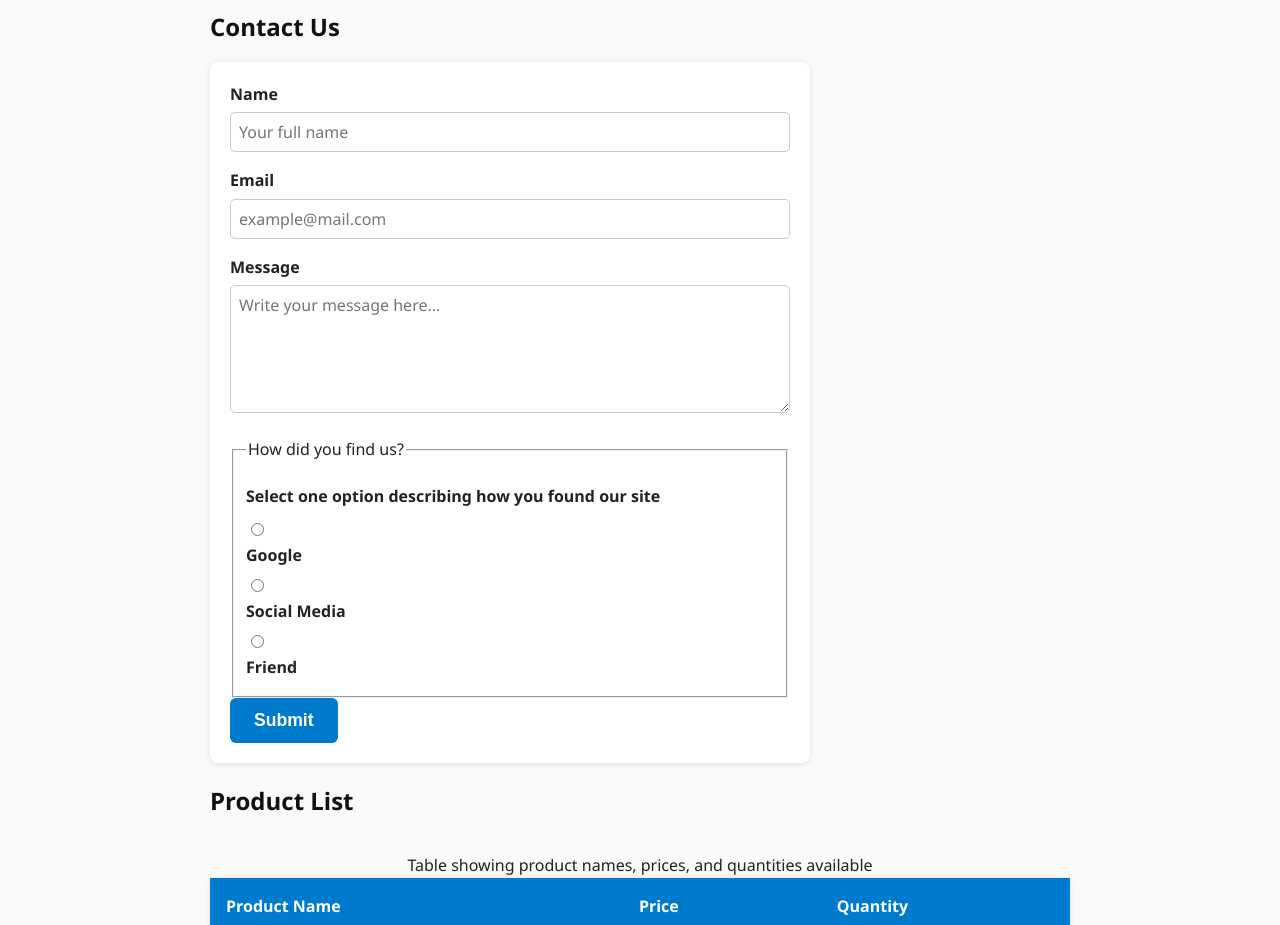
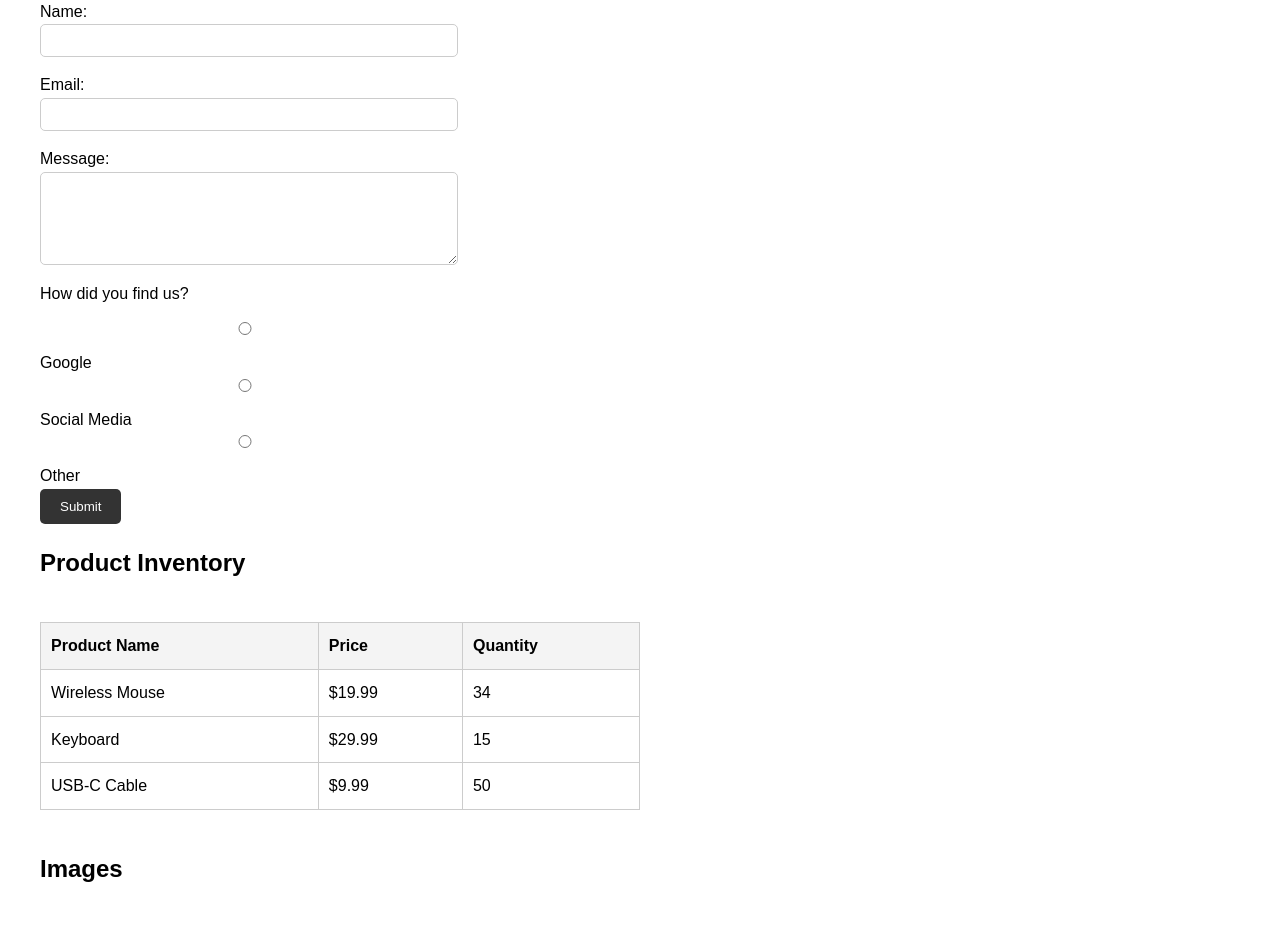
Before and after one commit to 6130emajM/module-4-html-assignment, a plain HTML site: page index.html in a window 1280 px wide. Shown: the part 185-1110 px from the top of the page. Drawn offline with Linux system fonts and the light colour scheme.

```diff
--- a/index.html
+++ b/index.html
@@ -1,295 +1,162 @@
 <!DOCTYPE html>
 <html lang="en">
+
 <head>
   <meta charset="UTF-8" />
-  <meta name="viewport" content="width=device-width, initial-scale=1" />
+  <meta name="viewport" content="width=device-width, initial-scale=1.0" />
   <title>Module 4 HTML Assignment</title>
   <style>
-    /* Reset and base styles */
-    *, *::before, *::after {
-      box-sizing: border-box;
-    }
     body {
-      font-family: 'Segoe UI', Tahoma, Geneva, Verdana, sans-serif;
+      font-family: Arial, sans-serif;
+      margin: 40px;
       line-height: 1.6;
-      margin: 20px;
-      background: #fafafa;
-      color: #222;
-      max-width: 900px;
-      margin-left: auto;
-      margin-right: auto;
-      padding: 20px;
     }
 
-    /* Navigation styles */
-    nav {
-      margin-bottom: 2rem;
-      background-color: #ffffff;
-      border-radius: 8px;
-      box-shadow: 0 1px 4px rgba(0,0,0,0.1);
-    }
     nav ul {
       list-style: none;
+      padding: 0;
       display: flex;
-      justify-content: flex-start;
-      padding: 0.75rem 1rem;
-      gap: 2rem;
-      margin: 0;
+      gap: 20px;
+      background-color: #f0f0f0;
+      padding: 10px;
+      border-radius: 8px;
     }
+
+    nav ul li {
+      display: inline;
+    }
+
     nav ul li a {
       text-decoration: none;
-      color: #007acc;
-      font-weight: 600;
-      font-size: 1rem;
-      transition: color 0.3s ease;
-    }
-    nav ul li a:hover,
-    nav ul li a:focus {
-      color: #005a99;
-      outline: none;
+      color: #333;
+      font-weight: bold;
     }
 
-    /* Headings */
-    h1, h2 {
-      color: #111;
-      margin-bottom: 1rem;
+    form,
+    table,
+    .images {
+      margin-top: 40px;
     }
 
-    /* Form styles */
-    form {
-      background: #fff;
-      padding: 1.25rem;
-      border-radius: 8px;
-      box-shadow: 0 1px 6px rgba(0,0,0,0.1);
-      max-width: 600px;
+    input,
+    textarea {
+      display: block;
+      width: 100%;
+      max-width: 400px;
+      margin-bottom: 15px;
+      padding: 8px;
+      border-radius: 5px;
+      border: 1px solid #ccc;
     }
-    form label {
-      font-weight: 600;
-      display: block;
-      margin-bottom: 0.3rem;
-    }
-    form input[type="text"],
-    form input[type="email"],
-    form textarea {
-      width: 100%;
-      padding: 0.5rem;
-      margin-bottom: 1rem;
-      border: 1px solid #ccc;
-      border-radius: 5px;
-      font-size: 1rem;
-      transition: border-color 0.3s ease;
-      font-family: inherit;
-      resize: vertical;
-    }
-    form input[type="text"]:focus,
-    form input[type="email"]:focus,
-    form textarea:focus {
-      border-color: #007acc;
-      outline: none;
-      box-shadow: 0 0 5px rgba(0, 122, 204, 0.5);
-    }
-    form input[type="submit"] {
-      background-color: #007acc;
+
+    button {
+      padding: 10px 20px;
+      background-color: #333;
       color: white;
       border: none;
-      padding: 0.75rem 1.5rem;
-      border-radius: 6px;
-      font-size: 1.1rem;
-      cursor: pointer;
-      font-weight: 700;
-      transition: background-color 0.3s ease;
-    }
-    form input[type="submit"]:hover,
-    form input[type="submit"]:focus {
-      background-color: #005a99;
-      outline: none;
-    }
-
-    /* Radio button group */
-    .radio-group p {
-      font-weight: 600;
-      margin-top: 1rem;
-      margin-bottom: 0.5rem;
-    }
-    .radio-group label {
-      margin-right: 1.5rem;
-      cursor: pointer;
-    }
-    .radio-group input[type="radio"] {
-      margin-right: 0.25rem;
+      border-radius: 5px;
       cursor: pointer;
     }
 
-    /* Table styles */
     table {
       border-collapse: collapse;
       width: 100%;
-      margin-top: 2rem;
-      background: #fff;
-      box-shadow: 0 1px 6px rgba(0,0,0,0.1);
-      border-radius: 8px;
-      overflow: hidden;
-    }
-    thead {
-      background-color: #007acc;
-      color: #fff;
-    }
-    th, td {
-      padding: 1rem;
-      text-align: left;
-      border-bottom: 1px solid #ddd;
-      font-size: 1rem;
-    }
-    tbody tr:hover {
-      background-color: #f1faff;
+      max-width: 600px;
     }
 
-    /* Image gallery */
-    .gallery {
-      margin-top: 2rem;
-      display: flex;
-      gap: 1.5rem;
-      flex-wrap: wrap;
-      justify-content: center;
+    th,
+    td {
+      border: 1px solid #ccc;
+      padding: 10px;
+      text-align: left;
     }
-    .gallery img {
-      max-width: 300px;
-      width: 100%;
-      height: auto;
-      box-shadow: 0 1px 8px rgba(0,0,0,0.1);
-      transition: transform 0.3s ease;
+
+    th {
+      background-color: #f4f4f4;
     }
-    .gallery img.rounded {
+
+    img {
+      margin-top: 20px;
+    }
+
+    .rounded {
       border-radius: 15px;
-      border: 2px solid #ccc;
-    }
-    .gallery img:hover {
-      transform: scale(1.05);
     }
   </style>
 </head>
+
 <body>
-
   <!-- Navigation Bar -->
-  <nav aria-label="Primary navigation">
+  <nav>
     <ul>
-      <li><a href="#" aria-current="page">Home</a></li>
+      <li><a href="#">Home</a></li>
       <li><a href="#">About</a></li>
       <li><a href="#">Contact</a></li>
     </ul>
   </nav>
 
-  <main>
-    <h1>Welcome to My HTML Assignment</h1>
+  <!-- Form Section -->
+  <section>
+    <h2>Contact Us</h2>
+    <form>
+      <label for="name">Name:</label>
+      <input type="text" id="name" name="name" required />
 
-    <!-- Contact Form Section -->
-    <section aria-labelledby="contact-form-title">
-      <h2 id="contact-form-title">Contact Us</h2>
-      <form action="#" method="post" novalidate>
-        <label for="name">Name</label>
-        <input
-          type="text"
-          id="name"
-          name="name"
-          placeholder="Your full name"
-          required
-          aria-required="true"
-          autocomplete="name"
-        />
+      <label for="email">Email:</label>
+      <input type="email" id="email" name="email" required />
 
-        <label for="email">Email</label>
-        <input
-          type="email"
-          id="email"
-          name="email"
-          placeholder="example@mail.com"
-          required
-          aria-required="true"
-          autocomplete="email"
-        />
+      <label for="message">Message:</label>
+      <textarea id="message" name="message" rows="5" required></textarea>
 
-        <label for="message">Message</label>
-        <textarea
-          id="message"
-          name="message"
-          rows="5"
-          placeholder="Write your message here..."
-        ></textarea>
+      <!-- Bonus: Radio Buttons -->
+      <p>How did you find us?</p>
+      <label><input type="radio" name="source" value="Google" /> Google</label><br />
+      <label><input type="radio" name="source" value="Social Media" /> Social Media</label><br />
+      <label><input type="radio" name="source" value="Other" /> Other</label><br />
 
-        <!-- BONUS: Radio buttons -->
-        <fieldset class="radio-group" aria-describedby="findus-desc">
-          <legend>How did you find us?</legend>
-          <p id="findus-desc" class="sr-only">
-            Select one option describing how you found our site
-          </p>
-          <input type="radio" id="google" name="source" value="Google" />
-          <label for="google">Google</label>
-
-          <input type="radio" id="social" name="source" value="Social Media" />
-          <label for="social">Social Media</label>
-
-          <input type="radio" id="friend" name="source" value="Friend" />
-          <label for="friend">Friend</label>
-        </fieldset>
-
-        <input type="submit" value="Submit" />
+      <button type="submit">Submit</button>
     </form>
   </section>
 
-    <!-- Product Table Section -->
-    <section aria-labelledby="product-list-title">
-      <h2 id="product-list-title">Product List</h2>
-      <table role="table" aria-describedby="product-table-desc">
-        <caption id="product-table-desc" class="sr-only">
-          Table showing product names, prices, and quantities available
-        </caption>
+  <!-- Table Section -->
+  <section>
+    <h2>Product Inventory</h2>
+    <table>
+      <!-- Bonus: Header Row -->
       <thead>
         <tr>
-            <th scope="col">Product Name</th>
-            <th scope="col">Price</th>
-            <th scope="col">Quantity</th>
+          <th>Product Name</th>
+          <th>Price</th>
+          <th>Quantity</th>
         </tr>
       </thead>
       <tbody>
         <tr>
           <td>Wireless Mouse</td>
-            <td>$25.99</td>
-            <td>12</td>
+          <td>$19.99</td>
+          <td>34</td>
         </tr>
         <tr>
-            <td>Bluetooth Speaker</td>
-            <td>$45.50</td>
-            <td>8</td>
+          <td>Keyboard</td>
+          <td>$29.99</td>
+          <td>15</td>
         </tr>
         <tr>
           <td>USB-C Cable</td>
-            <td>$10.00</td>
-            <td>20</td>
+          <td>$9.99</td>
+          <td>50</td>
         </tr>
       </tbody>
     </table>
   </section>
 
-    <!-- Gallery Section -->
-    <section aria-labelledby="gallery-title">
-      <h2 id="gallery-title">Gallery</h2>
-      <div class="gallery">
-        <img
-          src="https://placehold.co/300x200"
-          alt="Placeholder image"
-          width="300"
-          height="200"
-        />
-        <img
-          src="https://placehold.co/300x200?text=Rounded+Image"
-          alt="Placeholder image with rounded border"
-          class="rounded"
-          width="300"
-          height="200"
-        />
-      </div>
+  <!-- Image Section -->
+  <section class="images">
+    <h2>Images</h2>
+    <img src="https://placehold.co/300x200" alt="Placeholder Image" />
+    <!-- Bonus: Rounded Image -->
+    <img src="https://placehold.co/300x200" alt="Rounded Placeholder" class="rounded" />
   </section>
-  </main>
+</body>
 
-</body>
 </html>
```
Lines whose indentation alone changed are shown as unchanged.
